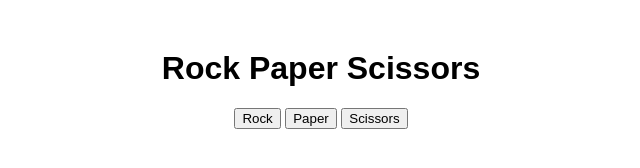
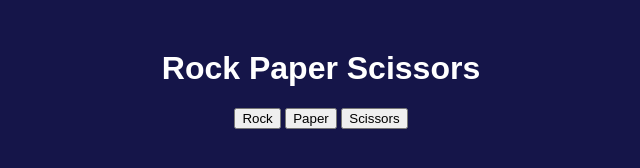
Before and after one commit to ndzamboni/rock-paper-scissors, a plain HTML site: page index.html in a window 1280 px wide. Shown: the whole page, without its empty margins (319-959 px from the left). Drawn offline with Linux system fonts and the light colour scheme.

Commit message:
updated styles

```diff
--- a/styles.css
+++ b/styles.css
@@ -1,6 +1,8 @@
 body {
     font-family: Arial, sans-serif;
     text-align: center;
+    background-color: rgb(21, 21, 73);
+    color: white;
 }
 h1 {
     margin-top: 50px;
```
